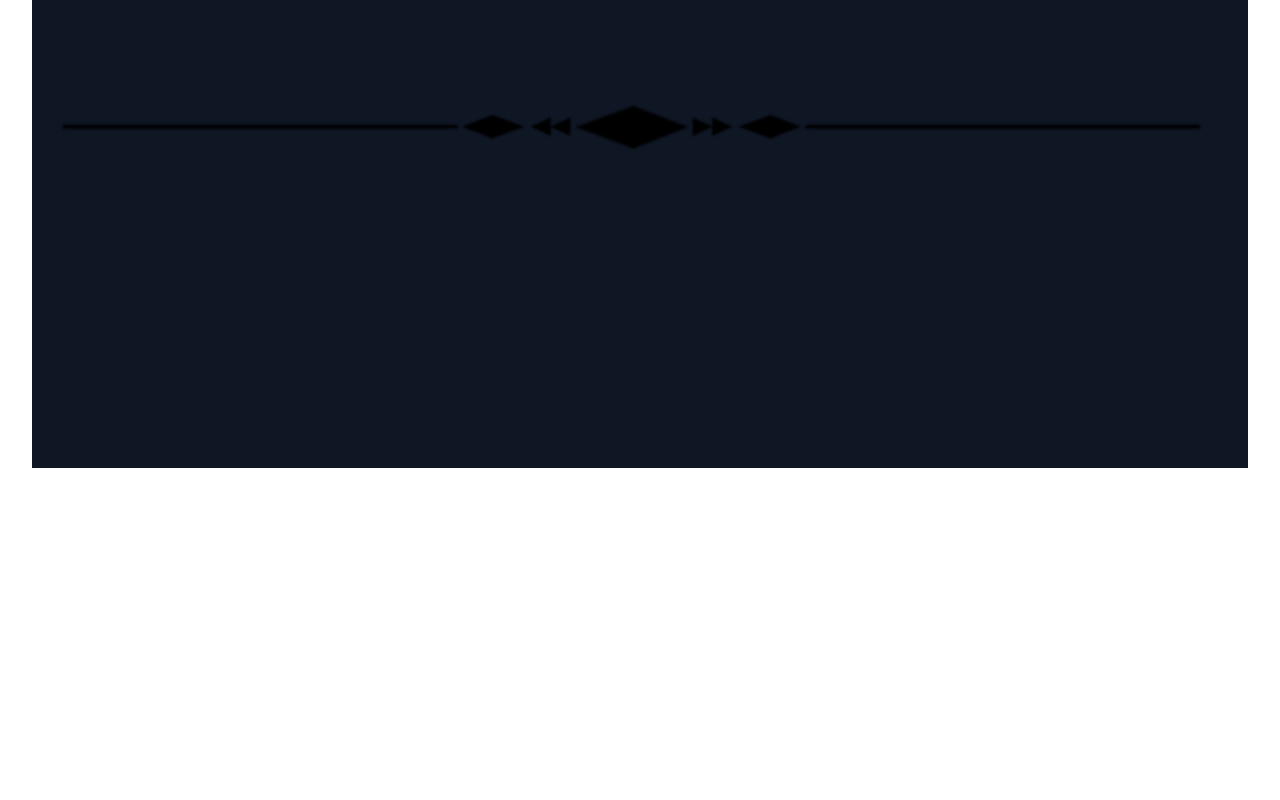
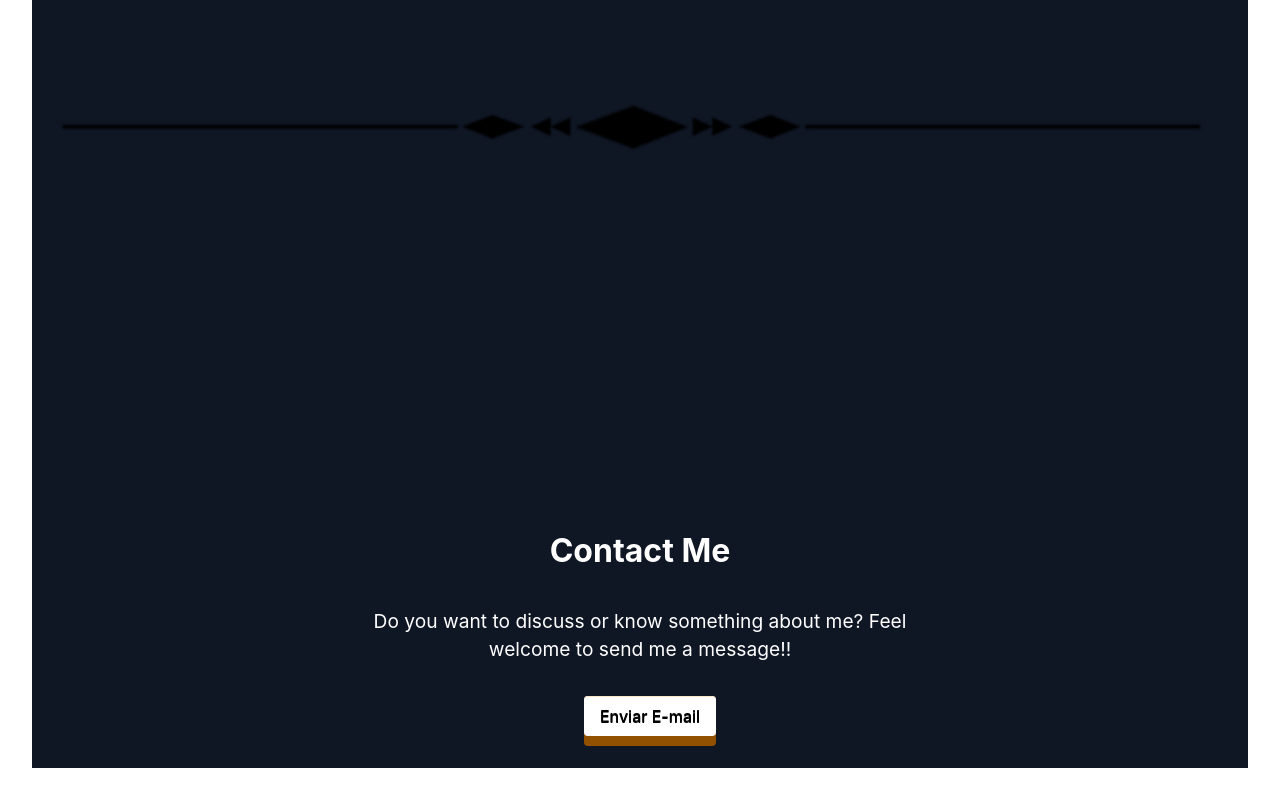
Before and after one commit to marvel987dc/Portfolio, a React (Vite) app: page / in a window 1280 px wide. Shown: the part 1873-2673 px from the top of the page. Before the commit the page ends 2373 px from the top, so only its background shows below. Built offline with nearby package versions, Linux system fonts and the light colour scheme; a web font is replaced by a local one.

Commit message:
changing style on button

```diff
--- a/src/App.jsx
+++ b/src/App.jsx
@@ -4,6 +4,7 @@ import viteLogo from "/vite.svg";
 import Intro from "./Components/Intro/Intro";
 import About from "./Components/About/About";
 import NavBar from "./Components/NavBar/NavBar";
+import Contact from "./Components/Contact/Contact"
 import "./App.css";
 
 function App() {
@@ -12,6 +13,7 @@ function App() {
       <NavBar/>
       <Intro />
       <About />
+      <Contact />
     </>
   );
 }
--- /dev/null
+++ b/src/Components/Contact/Contact.css
@@ -0,0 +1,13 @@
+.ContactB {
+    -webkit-tap-highlight-color: rgba(0, 0, 0, 0);
+    text-shadow: 0px 1px 0px #000;
+    filter: dropshadow(color=#000, offx=0px, offy=1px);
+
+    -webkit-box-shadow:inset 0 1px 0 #FFE5C4, 0 10px 0 #915100;
+    -moz-box-shadow:inset 0 1px 0 #FFE5C4, 0 10px 0 #915100;
+    box-shadow:inset 0 1px 0 #FFE5C4, 0 10px 0 #915100;
+
+    -webkit-border-radius: 5px;
+    -moz-border-radius: 5px;
+    border-radius: 5px;
+}
--- a/src/Components/Contact/Contact.jsx
+++ b/src/Components/Contact/Contact.jsx
@@ -0,0 +1,55 @@
+import styled from "styled-components";
+import "./Contact.css";
+
+export default function Contact() {
+  const ContactSection = styled.section`
+    padding: 2rem 0;
+    text-align: center;
+    background-color: #0f1624;
+  `;
+
+  const ContactTitle = styled.h2`
+    font-size: 2rem;
+    margin-bottom: 2rem;
+    color: white;
+  `;
+
+  const ContactDescription = styled.p`
+    font-size: 1.2rem;
+    max-width: 600px;
+    margin: 0 auto 2rem;
+    color: white;
+  `;
+
+  const ContactButton = styled.a`
+    display: inline-block;
+    padding: 0.5rem 1rem;
+    background-color:rgb(255, 255, 255);
+    color: #000000;
+    text-decoration: none;
+    border-radius: 4px;
+    font-size: 1rem;
+    margin-left: 20px;
+
+    &:hover {
+      background-color:rgb(209, 209, 209);
+      color: #0f1624;
+    }
+
+  `;
+
+  return (
+    <div>
+      <ContactSection id="contact">
+        <ContactTitle>Contact Me</ContactTitle>
+        <ContactDescription>
+          Do you want to discuss or know something about me? Feel welcome to
+          send me a message!!{" "}
+        </ContactDescription>
+        <ContactButton className="ContactB" href="mailto:leo_deplay@outlook.com.com">
+          Enviar E-mail
+        </ContactButton>
+      </ContactSection>
+    </div>
+  );
+}
--- a/src/Components/NavBar/NavBar.jsx
+++ b/src/Components/NavBar/NavBar.jsx
@@ -59,14 +59,14 @@ export default function Header() {
     <Title className="name">Juan Barrero</Title>
     <Subtitle>AI Software Engineering - Student - Centennial College</Subtitle>
     <Nav>
-        <NavLink href="#projects">Proyects</NavLink>
+        <NavLink href="#projects">Projects</NavLink>
         <NavLink href="#about">About</NavLink>
         <NavLink href="#contact">Contact</NavLink>
         <NavLink href="#technologies">Languages</NavLink>
-        <NavLink2 href="https://github.com/leleo-arch">
+        <NavLink2 href="https://github.com/marvel987dc">
         <Image src="./src/assets/Pics/github.png"  alt="git"/>
         </NavLink2>
-        <NavLink2  href="https://www.linkedin.com/in/leonardo-soares-1842b32b0/" >
+        <NavLink2  href="https://linkedin.com/in/juan-barrero-66b407290" >
         <Image  src="./src/assets/Pics/Linkedin.png"  alt="linkedin"/>
         </NavLink2>
     </Nav>
```
Also changed, not shown: src/Components/About/About.jsx (+3 -7 lines), src/Components/Intro/TypingAni.jsx (deleted, +0 -22 lines), 1 other file (tests, documents, lock files or other folders).
